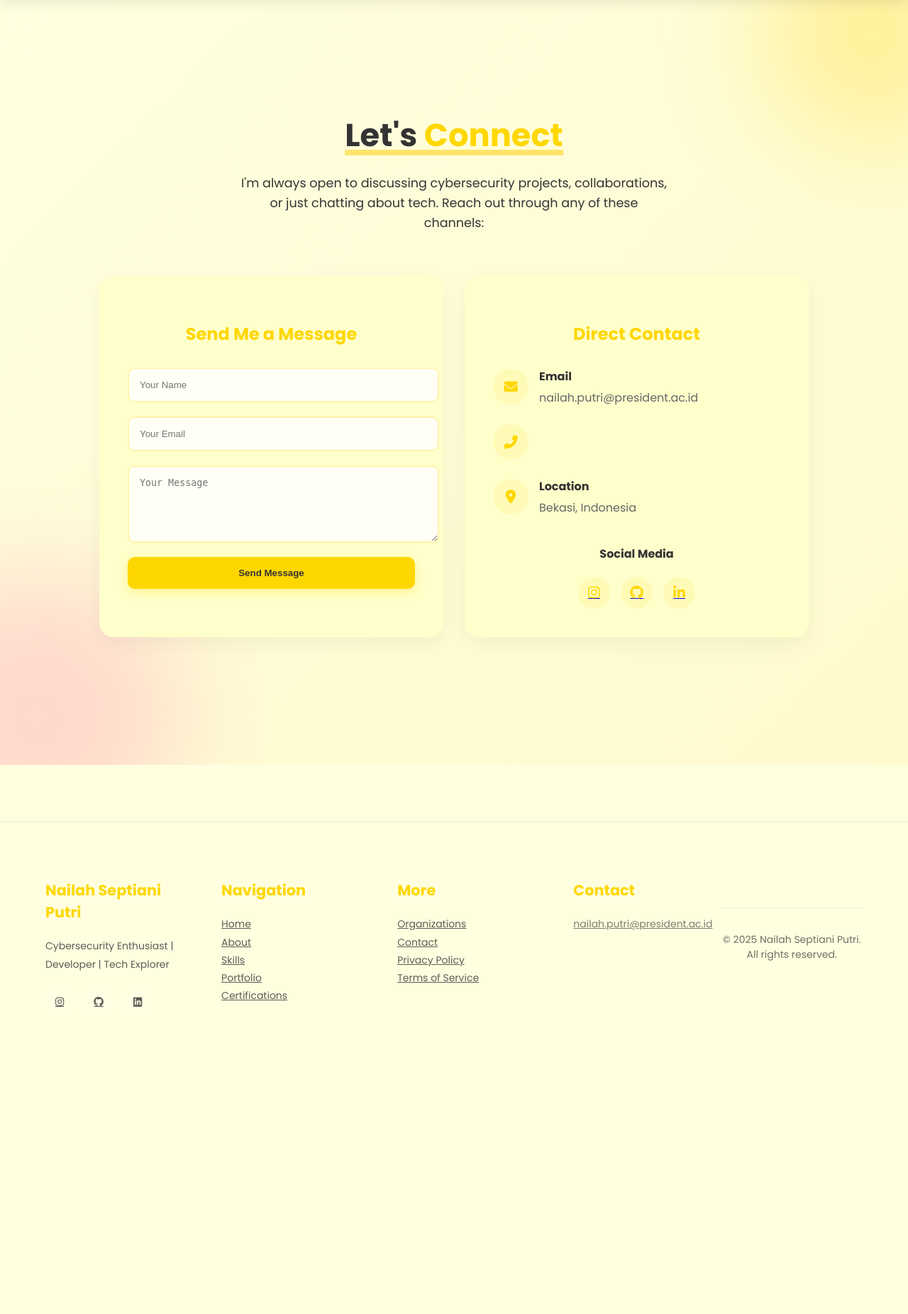
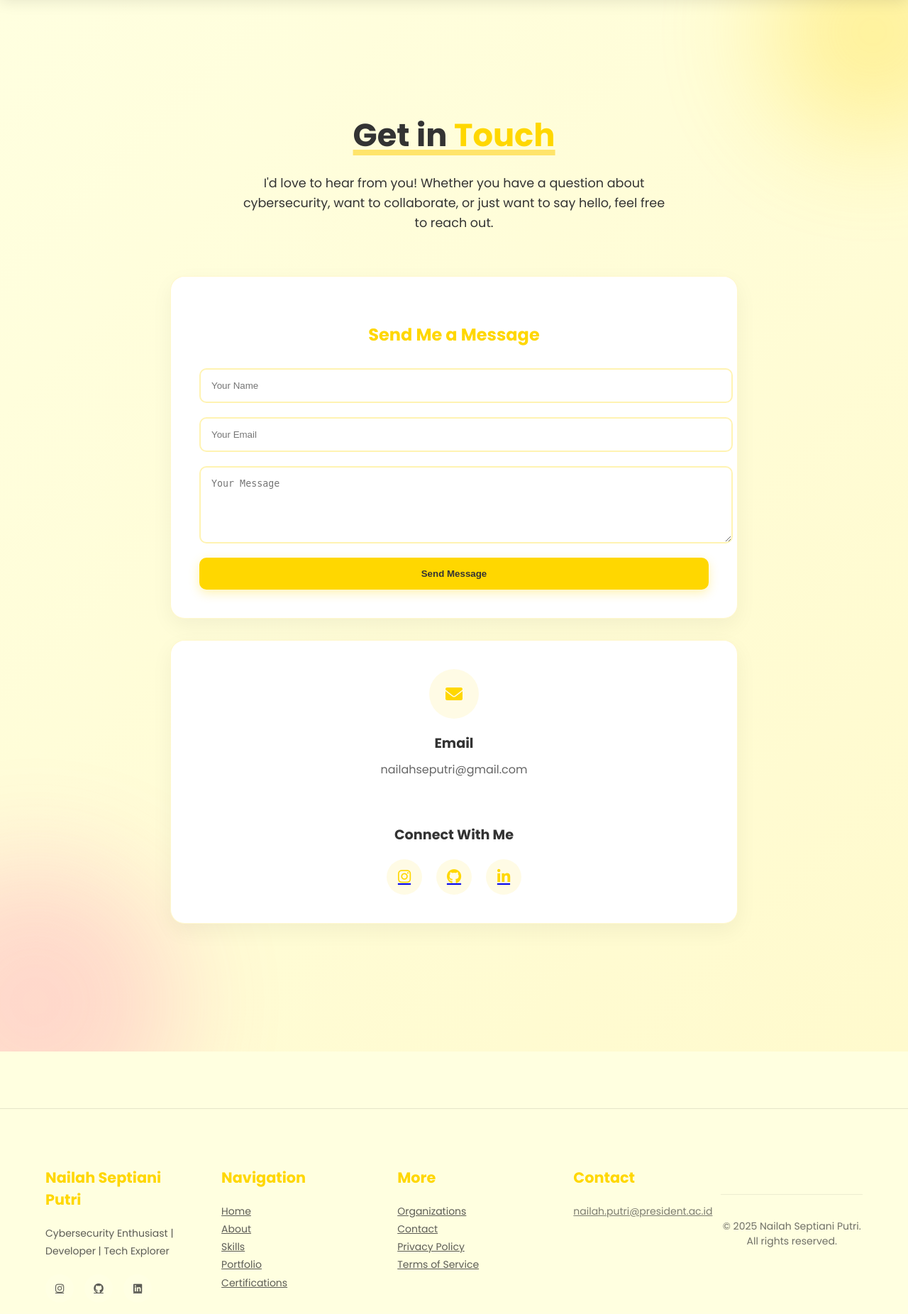
Before and after one commit to croissanat/putrinailah, a Flask app: page /contact in a window 1280 px wide. Shown: the part 80-1932 px from the top of the page at 71% size. Before the commit the page ends 1499 px from the top, so only its background shows below. Run offline with Flask 3, Linux system fonts and the light colour scheme.

Commit message:
Update contact.html

```diff
--- a/templates/contact.html
+++ b/templates/contact.html
@@ -8,77 +8,64 @@
   <div class="bg-shape" style="position: absolute; width: 300px; height: 300px; background: #ffd700; border-radius: 50%; filter: blur(80px); top: -100px; right: -100px; opacity: 0.3; animation: float 8s ease-in-out infinite;"></div>
   <div class="bg-shape" style="position: absolute; width: 400px; height: 400px; background: #ff4ba0; border-radius: 50%; filter: blur(80px); bottom: -150px; left: -150px; opacity: 0.2; animation: float 10s ease-in-out infinite 2s;"></div>
 
-  <div style="max-width: 1000px; margin: 0 auto; position: relative; z-index: 2;">
+  <div style="max-width: 800px; margin: 0 auto; position: relative; z-index: 2;">
     <h2 style="font-size: 2.8rem; margin-bottom: 20px; text-align: center; position: relative; display: inline-block; left: 50%; transform: translateX(-50%);" data-aos="fade-down">
-      <span style="color: #333;">Let's</span>
-      <span style="color: #ffd700;">Connect</span>
+      <span style="color: #333;">Get in</span>
+      <span style="color: #ffd700;">Touch</span>
       <span style="position: absolute; bottom: 5px; left: 0; width: 100%; height: 8px; background: #ffe46b; z-index: -1; transform-origin: left; transform: scaleX(1);"></span>
     </h2>
 
     <p style="max-width: 600px; margin: 0 auto 60px auto; text-align: center; font-size: 1.1rem; line-height: 1.6;" data-aos="fade-up">
-      I'm always open to discussing cybersecurity projects, collaborations, or just chatting about tech. Reach out through any of these channels:
+      I'd love to hear from you! Whether you have a question about cybersecurity, want to collaborate, or just want to say hello, feel free to reach out.
     </p>
 
-    <div style="display: grid; grid-template-columns: repeat(auto-fit, minmax(300px, 1fr)); gap: 30px; margin-bottom: 60px;">
+    <div style="display: grid; grid-template-columns: 1fr; gap: 30px; margin-bottom: 60px;">
       <!-- Contact Form -->
-      <div style="background: #ffffcc; padding: 40px; border-radius: 20px; box-shadow: 0 10px 30px rgba(0,0,0,0.05);" data-aos="fade-right">
+      <div style="background: white; padding: 40px; border-radius: 20px; box-shadow: 0 10px 30px rgba(0,0,0,0.05); border: 1px solid rgba(255, 215, 0, 0.2);" data-aos="fade-right">
         <h3 style="font-size: 1.5rem; color: #ffd700; margin-bottom: 30px; text-align: center;">Send Me a Message</h3>
         <form action="https://api.web3forms.com/submit" method="POST" style="display: grid; gap: 20px;">
           <input type="hidden" name="access_key" value="027cef20-cba6-4845-a7b2-242922aa1b19">
           <input type="hidden" name="redirect" value="/thank-you">
+          <input type="hidden" name="email" value="nailahseputri@gmail.com">
 
-          <input type="text" name="name" placeholder="Your Name" required style="width: 100%; padding: 15px; border: 2px solid rgba(255, 215, 0, 0.3); border-radius: 10px; background: rgba(255, 255, 255, 0.8);">
-          <input type="email" name="email" placeholder="Your Email" required style="width: 100%; padding: 15px; border: 2px solid rgba(255, 215, 0, 0.3); border-radius: 10px; background: rgba(255, 255, 255, 0.8);">
-          <textarea name="message" placeholder="Your Message" rows="5" required style="width: 100%; padding: 15px; border: 2px solid rgba(255, 215, 0, 0.3); border-radius: 10px; background: rgba(255, 255, 255, 0.8);"></textarea>
-          <div id="success-message" style="display: none; color: green; text-align: center; font-weight: 600;">
+          <input type="text" name="name" placeholder="Your Name" required style="width: 100%; padding: 15px; border: 2px solid rgba(255, 215, 0, 0.3); border-radius: 10px; background: rgba(255, 255, 255, 0.8); transition: all 0.3s ease;">
+          <input type="email" name="replyto" placeholder="Your Email" required style="width: 100%; padding: 15px; border: 2px solid rgba(255, 215, 0, 0.3); border-radius: 10px; background: rgba(255, 255, 255, 0.8); transition: all 0.3s ease;">
+          <textarea name="message" placeholder="Your Message" rows="5" required style="width: 100%; padding: 15px; border: 2px solid rgba(255, 215, 0, 0.3); border-radius: 10px; background: rgba(255, 255, 255, 0.8); transition: all 0.3s ease;"></textarea>
+          <div id="success-message" style="display: none; color: green; text-align: center; font-weight: 600; padding: 10px; background: rgba(0, 200, 0, 0.1); border-radius: 8px;">
             Your message has been sent successfully!
           </div>
-          <button type="submit" style="background: #ffd700; color: #333; border: none; padding: 15px; border-radius: 10px; font-weight: 600; cursor: pointer; box-shadow: 0 5px 15px rgba(255, 215, 0, 0.3);">
+          <button type="submit" style="background: #ffd700; color: #333; border: none; padding: 15px; border-radius: 10px; font-weight: 600; cursor: pointer; box-shadow: 0 5px 15px rgba(255, 215, 0, 0.3); transition: all 0.3s ease;">
             Send Message
           </button>
         </form>
       </div>
 
       <!-- Contact Info -->
-      <div style="background: #ffffcc; padding: 40px; border-radius: 20px; box-shadow: 0 10px 30px rgba(0,0,0,0.05);" data-aos="fade-left">
-        <h3 style="font-size: 1.5rem; color: #ffd700; margin-bottom: 30px; text-align: center;">Direct Contact</h3>
-        <div style="display: grid; gap: 25px;">
-          <div style="display: flex; align-items: center; gap: 15px;">
-            <div style="width: 50px; height: 50px; background: rgba(255, 215, 0, 0.1); border-radius: 50%; display: flex; align-items: center; justify-content: center;">
-              <i class="fas fa-envelope" style="font-size: 1.2rem; color: #ffd700;"></i>
+      <div style="background: white; padding: 40px; border-radius: 20px; box-shadow: 0 10px 30px rgba(0,0,0,0.05); border: 1px solid rgba(255, 215, 0, 0.2);" data-aos="fade-left">
+        <div style="display: grid; grid-template-columns: 1fr; gap: 40px;">
+          <!-- Email Section -->
+          <div style="text-align: center;">
+            <div style="width: 70px; height: 70px; background: rgba(255, 215, 0, 0.1); border-radius: 50%; display: flex; align-items: center; justify-content: center; margin: 0 auto 20px auto;">
+              <i class="fas fa-envelope" style="font-size: 1.5rem; color: #ffd700;"></i>
             </div>
-            <div>
-              <h4 style="margin: 0 0 5px 0; color: #333;">Email</h4>
-              <a href="mailto:nailahputri@gmail.com" style="color: #666; text-decoration: none;">nailah.putri@president.ac.id</a>
+            <h4 style="margin: 0 0 10px 0; color: #333; font-size: 1.2rem;">Email</h4>
+            <a href="mailto:nailahseputri@gmail.com" style="color: #666; text-decoration: none; font-size: 1rem;">nailahseputri@gmail.com</a>
+          </div>
+
+          <!-- Social Media Section -->
+          <div style="text-align: center;">
+            <h4 style="margin-bottom: 20px; color: #333; font-size: 1.2rem;">Connect With Me</h4>
+            <div style="display: flex; justify-content: center; gap: 20px;">
+              <a href="https://www.instagram.com/nailahesp" target="_blank" class="social-link" style="width: 50px; height: 50px; background: rgba(255, 215, 0, 0.1); border-radius: 50%; display: flex; align-items: center; justify-content: center; transition: all 0.3s ease;">
+                <i class="fab fa-instagram" style="font-size: 1.3rem; color: #ffd700;"></i>
+              </a>
+              <a href="https://github.com/croissanat" target="_blank" class="social-link" style="width: 50px; height: 50px; background: rgba(255, 215, 0, 0.1); border-radius: 50%; display: flex; align-items: center; justify-content: center; transition: all 0.3s ease;">
+                <i class="fab fa-github" style="font-size: 1.3rem; color: #ffd700;"></i>
+              </a>
+              <a href="https://www.linkedin.com/in/nailah-septiani-putri-248b2328a" target="_blank" class="social-link" style="width: 50px; height: 50px; background: rgba(255, 215, 0, 0.1); border-radius: 50%; display: flex; align-items: center; justify-content: center; transition: all 0.3s ease;">
+                <i class="fab fa-linkedin-in" style="font-size: 1.3rem; color: #ffd700;"></i>
+              </a>
             </div>
-          </div>
-          <div style="display: flex; align-items: center; gap: 15px;">
-            <div style="width: 50px; height: 50px; background: rgba(255, 215, 0, 0.1); border-radius: 50%; display: flex; align-items: center; justify-content: center;">
-              <i class="fas fa-phone-alt" style="font-size: 1.2rem; color: #ffd700;"></i>
-            </div>
-          </div>
-          <div style="display: flex; align-items: center; gap: 15px;">
-            <div style="width: 50px; height: 50px; background: rgba(255, 215, 0, 0.1); border-radius: 50%; display: flex; align-items: center; justify-content: center;">
-              <i class="fas fa-map-marker-alt" style="font-size: 1.2rem; color: #ffd700;"></i>
-            </div>
-            <div>
-              <h4 style="margin: 0 0 5px 0; color: #333;">Location</h4>
-              <p style="margin: 0; color: #666;">Bekasi, Indonesia</p>
-            </div>
-          </div>
-        </div>
-        <div style="margin-top: 40px;">
-          <h4 style="text-align: center; margin-bottom: 20px; color: #333;">Social Media</h4>
-          <div style="display: flex; justify-content: center; gap: 15px;">
-            <a href="https://www.instagram.com/nailahesp" target="_blank" class="social-link" style="width: 45px; height: 45px; background: rgba(255, 215, 0, 0.1); border-radius: 50%; display: flex; align-items: center; justify-content: center;">
-              <i class="fab fa-instagram" style="font-size: 1.2rem; color: #ffd700;"></i>
-            </a>
-            <a href="https://github.com/croissanat" target="_blank" class="social-link" style="width: 45px; height: 45px; background: rgba(255, 215, 0, 0.1); border-radius: 50%; display: flex; align-items: center; justify-content: center;">
-              <i class="fab fa-github" style="font-size: 1.2rem; color: #ffd700;"></i>
-            </a>
-            <a href="https://www.linkedin.com/in/nailah-septiani-putri-248b2328a" target="_blank" class="social-link" style="width: 45px; height: 45px; background: rgba(255, 215, 0, 0.1); border-radius: 50%; display: flex; align-items: center; justify-content: center;">
-              <i class="fab fa-linkedin-in" style="font-size: 1.2rem; color: #ffd700;"></i>
-            </a>
           </div>
         </div>
       </div>
@@ -95,7 +82,8 @@
 
 .social-link:hover {
   background: #ffd700 !important;
-  transform: translateY(-3px);
+  transform: translateY(-5px) scale(1.1);
+  box-shadow: 0 8px 20px rgba(255, 215, 0, 0.3) !important;
 }
 .social-link:hover i {
   color: white !important;
@@ -107,10 +95,23 @@ input:focus, textarea:focus {
   box-shadow: 0 0 0 3px rgba(255, 215, 0, 0.2) !important;
 }
 
+button {
+  transition: all 0.3s ease !important;
+}
 button:hover {
   background: #e6c200 !important;
   transform: translateY(-3px);
   box-shadow: 0 8px 20px rgba(255, 215, 0, 0.4) !important;
+}
+
+/* Responsive adjustments */
+@media (min-width: 768px) {
+  .contact-hero > div {
+    max-width: 700px;
+  }
+  .contact-hero > div > div {
+    grid-template-columns: 1fr 1fr;
+  }
 }
 </style>
 
@@ -119,9 +120,16 @@ document.addEventListener('DOMContentLoaded', () => {
   const form = document.querySelector('form');
   const successMessage = document.getElementById('success-message');
 
-  form.addEventListener('submit', function () {
-    successMessage.style.display = 'block';
-  });
+  if (form) {
+    form.addEventListener('submit', function(e) {
+      e.preventDefault();
+      // Simulate form submission
+      setTimeout(() => {
+        successMessage.style.display = 'block';
+        form.reset();
+      }, 1000);
+    });
+  }
 });
 </script>
 {% endblock %}
```
